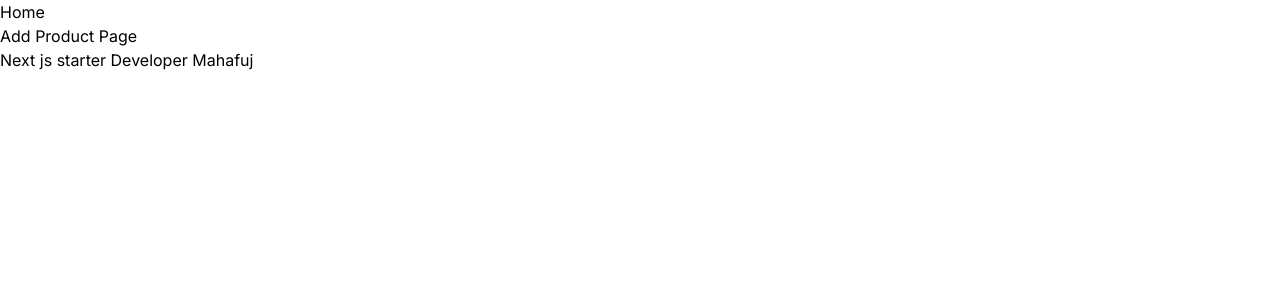
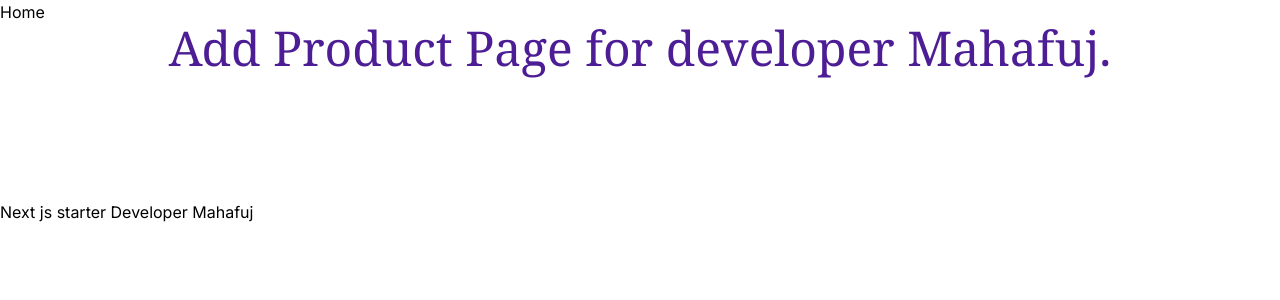
Before and after one commit to mahafujahamed/next-js-impliment, a Next.js app: page /dashboard/add-product in a window 1280 px wide. Shown: the top 300 px of the page. Built offline with nearby package versions, Linux system fonts and the light colour scheme.

Commit message:
adds dashboard title

```diff
--- a/src/app/dashboard/add-product/page.js
+++ b/src/app/dashboard/add-product/page.js
@@ -1,7 +1,7 @@
 const AddProductPage = () => {
     return (
-        <div>
-            Add Product Page
+        <div className="text-center font-serif text-violet-900 text-5xl mb-32">
+            Add Product Page for developer Mahafuj.
         </div>
     );
 };
--- a/src/app/dashboard/layout.js
+++ b/src/app/dashboard/layout.js
@@ -1,4 +1,7 @@
-
+export const metadata = {
+    title: 'Mahafuj Dashboard',
+    description: 'Generated by create next app',
+  }
 const DashboardLayout = ({children}) => {
     return (
         <div>
```
